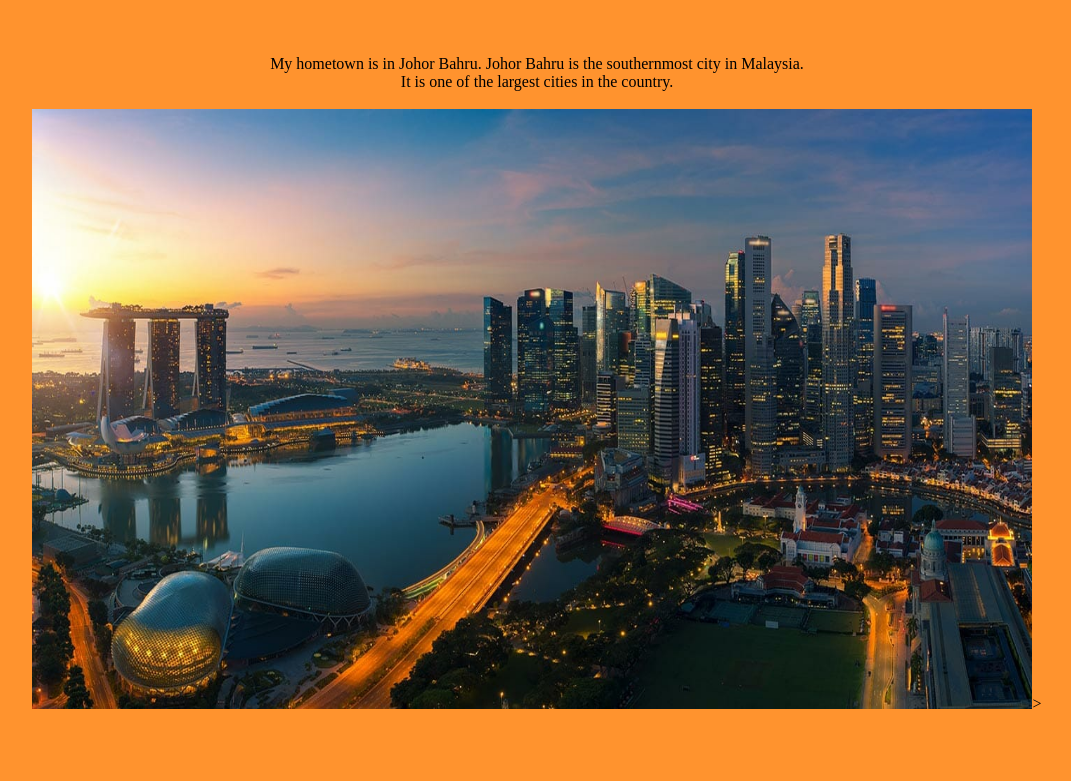
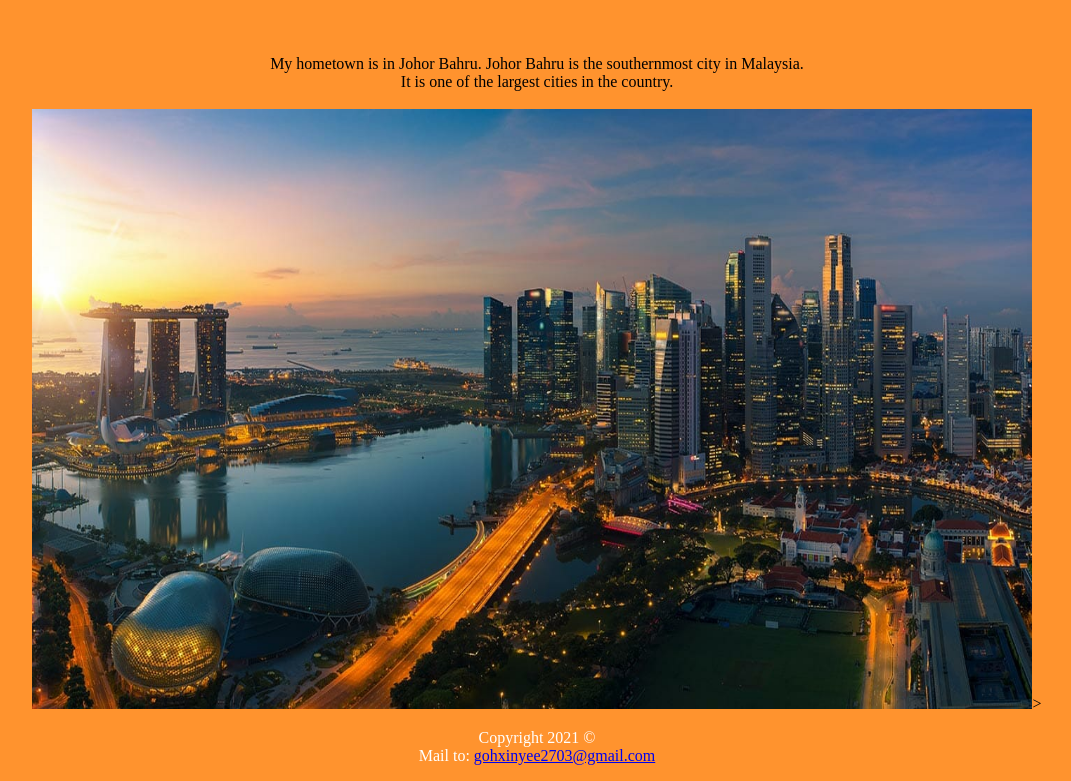
Before and after one commit to cgxinyee/Avengers-End-Game, a plain HTML site: page hometown.html in a window 1280 px wide. Shown: the part 61-842 px from the top of the page, without its empty margins (103-1174 px from the left). Before the commit the page ends 800 px from the top, so only its background shows below. Drawn offline with Linux system fonts and the light colour scheme.

Commit message:
Update hometown.html
done

```diff
--- a/hometown.html
+++ b/hometown.html
@@ -30,3 +30,15 @@
  <img src="img 1222.jpg" alt="pictures of jb" width="1000" height="600">>
 
     <style>img {text-align: center;} </style>
+
+    <style>
+        footer {
+          text-align: center;
+          color: white;
+        }
+        </style>
+
+<footer>
+    <p> Copyright 2021 &#169; <br> Mail to:
+        <a href="mailto:gohxinyee2703@gmail.com">gohxinyee2703@gmail.com</a></p>
+  </footer>
```
